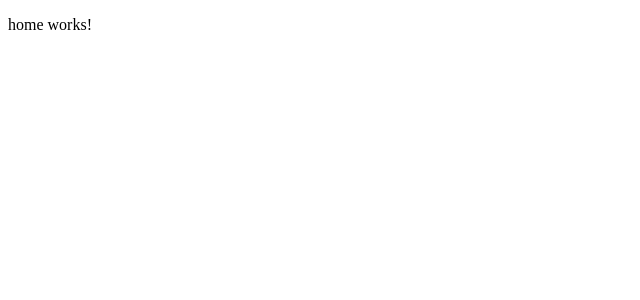
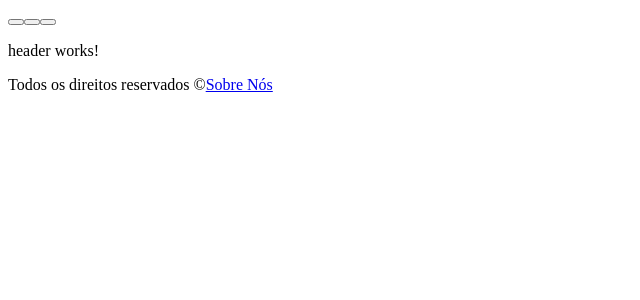
Before and after one commit to PiCrisafulli/projetofinal-avanade, an Angular app in the folder client/: page / in a window 1280 px wide. Shown: the top 300 px of the page, without its empty margins (0-640 px from the left). Built offline with nearby package versions, Linux system fonts and the light colour scheme.

Commit message:
Atualização da estrutura e adicionamento de alguns html com classe e id

```diff
--- /dev/null
+++ b/client/src/app/about/about.component.html
@@ -0,0 +1,3 @@
+<p>
+  about works!
+</p>
--- /dev/null
+++ b/client/src/app/about/about.component.ts
@@ -0,0 +1,15 @@
+import { Component, OnInit } from '@angular/core';
+
+@Component({
+  selector: 'app-about',
+  templateUrl: './about.component.html',
+  styleUrls: ['./about.component.css']
+})
+export class AboutComponent implements OnInit {
+
+  constructor() { }
+
+  ngOnInit() {
+  }
+
+}
--- a/client/src/app/footer/footer.component.html
+++ b/client/src/app/footer/footer.component.html
@@ -1,3 +1,4 @@
-<p>
-  footer works!
-</p>
+<div>
+  <span>Todos os direitos reservados &copy;</span>
+  <a routerLink="/about">Sobre Nós</a>
+</div>
--- a/client/src/app/home/home.component.html
+++ b/client/src/app/home/home.component.html
@@ -1,3 +1,2 @@
-<p>
-  home works!
-</p>
+<app-nav></app-nav>
+<app-footer></app-footer>
--- a/client/src/app/login/login.component.html
+++ b/client/src/app/login/login.component.html
@@ -1,7 +1,7 @@
 <div class = "login-container">
-  <button (click)="facebookLogin()" id="facebook">Entrar com Facebook</button><br>
-  <button (click)="googleLogin()" id="google">Entrar com Google</button><br>
-  <button routerLink="" id="email">Email</button>
+  <button (click)="facebookLogin()" class="login-btn" id="facebook">Entrar com Facebook</button><br>
+  <button (click)="googleLogin()" class="login-btn" id="google">Entrar com Google</button><br>
+  <button routerLink="" class="login-btn" id="email">Email</button>
   <a routerLink="/register" routerLinkActive="active" class="noAccount-register">Não tem uma conta?<strong>Crie já uma</strong></a>
-
+  <app-footer></app-footer>
 </div>
--- a/client/src/app/nav/nav.component.html
+++ b/client/src/app/nav/nav.component.html
@@ -1,3 +1,6 @@
-<p>
-  nav works!
-</p>
+<div>
+  <button class="menu-header" id="config-btn"></button>
+  <button class="menu-header" id="help-btn"></button>
+  <button class="menu-header" id="logout-btn"></button>
+  <app-header></app-header>
+</div>
```
Also changed, not shown: client/src/app/app.module.ts (+5 -2 lines), client/src/app/about/about.component.css (added), 1 other file (tests, documents, lock files or other folders).
